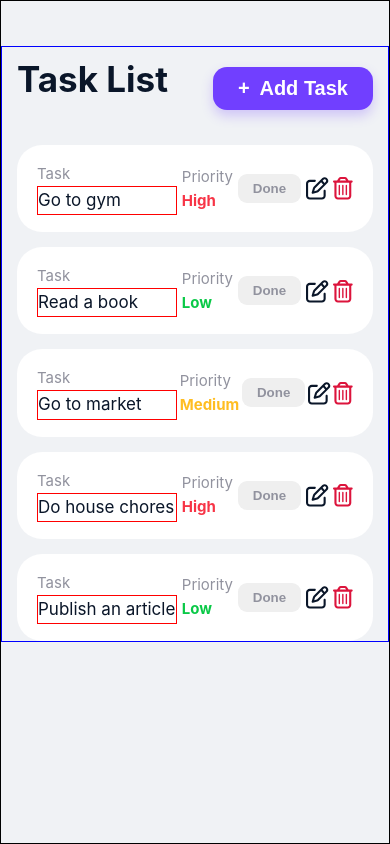
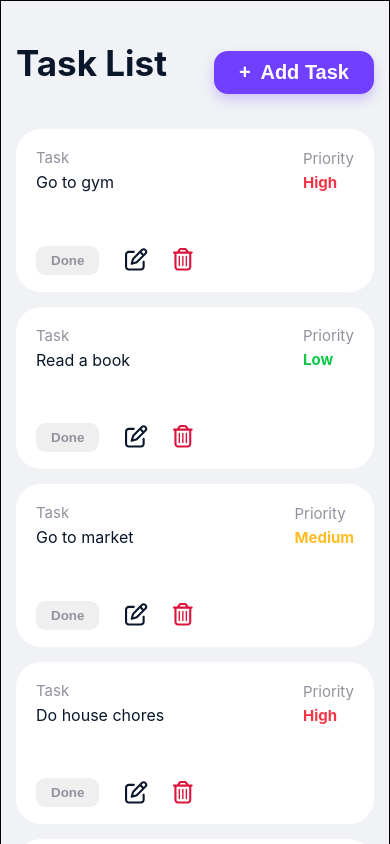
Before and after one commit to Stanlisberg/Tasklist-App, a Vue app: page / in a window 390 px wide. Shown: the top 844 px of the page. Built offline with nearby package versions, Linux system fonts and the light colour scheme.

Commit message:
Feature: Made card responsive

```diff
--- a/src/components/Data.vue
+++ b/src/components/Data.vue
@@ -47,7 +47,7 @@
                 <button @click="handleActiveButton(3)" :class="lowActive()">Low</button>
               </div>
               <div class="add-button-div">
-                <button @click="addTask" ref="addUpdateRef" :class="disableAdd()">Add</button>
+                <button @click="addTask" ref="addUpdateRef" :class="disableAdd()"  id='add-button-id'>Add</button>
               </div>
             </div>
           </div>
@@ -80,13 +80,13 @@
                 <button @click="handleActiveButton(3)" :class="lowActive()">Low</button>
               </div>
               <div class="add-button-div">
-                <button @click="editTask" ref="addUpdateRef" class="add-button">Edit</button>
+                <button @click="editTask" ref="addUpdateRef" class="add-button" id='add-button-id'>Edit</button>
               </div>
             </div>
           </div>
 
-          <!-- <div class='card-wrapper'>
-          <div> -->
+        <!-- <div class='hey'> -->
+         <div class='card-wrapper'>
           <div class="first-col">
             <p class="para-up">Task</p>
             <p class="para-title">{{ task.title }}</p>
@@ -95,16 +95,16 @@
             <p class="para-up">Priority</p>
             <p :class='handleLevel(task)'>{{ task.level }}</p>
           </div>
-          <!-- </div> -->
+         </div>
 
-          <!-- <div>  -->
-          <button ref="buttonRef" :class='changeProgress(task)' @click="changeProgressButton(task.label)">{{ progressButton }}
+
+          <button ref="buttonRef" id='progress-button' :class='changeProgress(task)' @click="changeProgressButton(task.label)">{{ progressButton }}
           </button>
           <font-awesome-icon
             icon="fa-regular fa-pen-to-square"
             size="xl"
             color="rgb(10, 22, 41)"
-            class="logo"
+            class="logo logo1"
             @click="showEditModal(task)"
           />
           <font-awesome-icon
@@ -112,10 +112,9 @@
             size="xl"
             color="crimson"
             @click="showDeleteModal(task)"
-            class="logo"
+            class="logo logo2"
           />
-          <!-- </div> -->
-          <!-- </div> -->
+
         </div>
       </div>
     </div>
@@ -376,8 +375,7 @@ export default {
 
 .wrapper {
   max-width: 700px;
-  margin: 45px auto;
-  border: 1px solid blue;
+  margin: 30px auto;
   padding: 0 15px;
 }
 
@@ -431,7 +429,7 @@ export default {
 
 .card-wrapper {
   display: flex;
-  justify-content: space-between;
+  justify-content:space-between;
   align-items: center;
 }
 
@@ -443,9 +441,8 @@ export default {
   color: #91929e;
 }
 .para-title {
-  width: 140px;
+  width: 220px;
   font-size: 17px;
-  border: 1px solid red;
 }
 
 .high-red {
@@ -477,11 +474,26 @@ button {
   cursor: pointer;
 }
 
-@media (width <= 350px) {
+@media (width <= 600px) {
   .para-title {
-    width: 100px;
+    width: 160px;
     font-size: 16px;
-    border: 1px solid red;
+  }
+
+  .card {
+    display:block;
+  }
+
+  #progress-button {
+    margin-top: 50px;
+  }
+
+  .logo2 {
+   margin-left: 8%;
+  }
+
+  .logo1 {
+     margin-left: 8%;
   }
 }
 
@@ -568,7 +580,7 @@ button {
 }
 
 .update-modal {
-  padding: 30px 55px;
+  padding: 30px 50px;
   background-color: #fff;
   border-radius: 24px;
   width: 40%;
@@ -699,6 +711,24 @@ button {
   font-weight: 600;
 }
 
+@media (width <= 605px) {
+  .update-modal {
+    width: 92%;
+    margin: -50px auto 0 auto;
+  }
+
+  .update-third button {
+    padding: 13px 0 13px 0;
+    width: 28%;
+    text-align: center;
+    margin-top: 8px;
+  }
+
+  #add-button-id {
+      width: 35%;
+  }
+}
+
 /*-------Edit modal------------*/
 .edit-background {
   background: rgba(0, 0, 0, 0.2);
@@ -713,7 +743,7 @@ button {
 }
 
 .edit-modal {
-  padding: 30px 55px;
+  padding: 30px 50px;
   background-color: #fff;
   border-radius: 24px;
   width: 40%;
@@ -721,4 +751,11 @@ button {
   border: 1px solid blue;
   line-height: 2;
 }
+
+@media (width <= 605px) {
+  .edit-modal {
+    width: 92%;
+    margin: -50px auto 0 auto;
+  }
+}
 </style>
```
